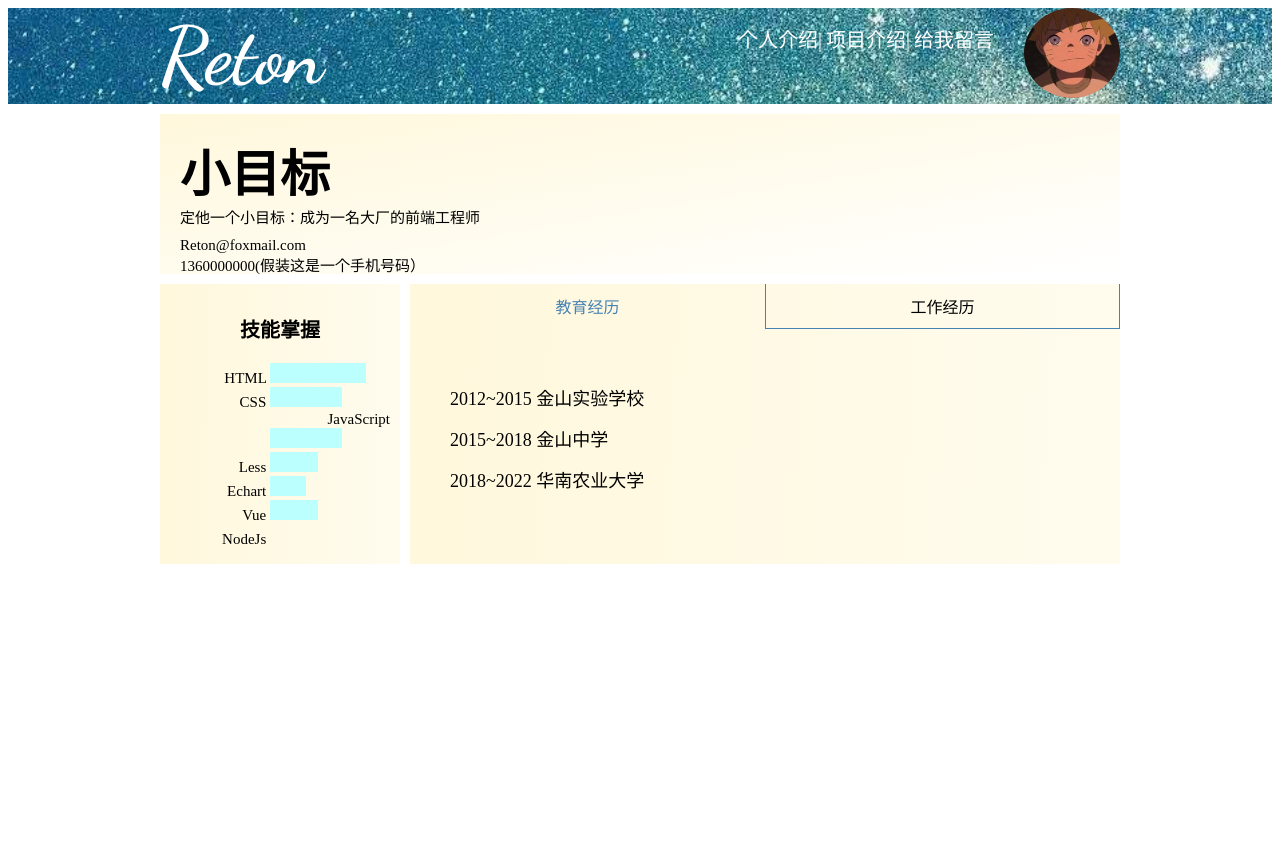
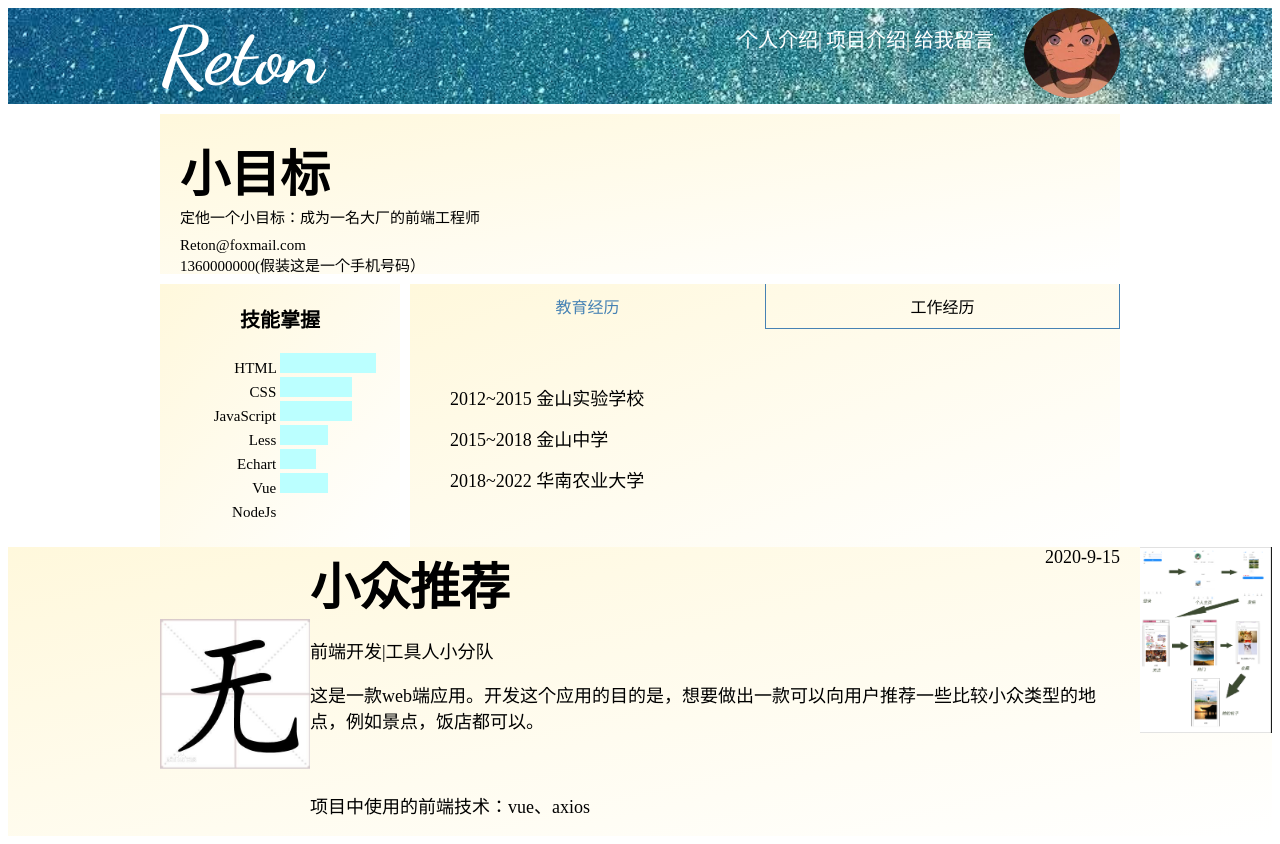
Before and after one commit to Retonliu/resume, a plain HTML site: page index.html in a window 1280 px wide. Before the commit the page ends 800 px from the top, so only its background shows below. Drawn offline with Linux system fonts and the light colour scheme.

Commit message:
使用grid布局，结束post部分

```diff
--- a/index.html
+++ b/index.html
@@ -5,7 +5,7 @@
         <link rel="stylesheet" href="style/resume.css" type="text/css" />
     </head>
     <body>
-        <header>
+        <header class="top">
             <div class="head">
                 <span>Reton</span>
                 <nav>
@@ -103,6 +103,30 @@
                     </section>
                 </section>
             </section>
+            <section>
+                <article class="post odd">
+                    <section  class="content">
+                        <header>
+                            <h1>小众推荐</h1>
+                            <time>2020-9-15</time>
+                        </header>
+                        <aside class="logoside">
+                            <img src="style/img/wu.jpg" alt="logo图">
+                        </aside>
+                        <main>
+                            <p>前端开发|工具人小分队</p>
+                            <p>这是一款web端应用。开发这个应用的目的是，想要做出一款可以向用户推荐一些比较小众类型的地点，例如景点，饭店都可以。</p>
+                        </main>
+                        <footer>
+                            <p>项目中使用的前端技术：vue、axios</p>
+                        </footer>
+                        <aside class="demoside">
+                            <img src="style/img/demo1.png" alt="demo图">
+                        </aside>
+                    </section>
+                </article>
+                <article></article>
+            </section>
         </main>
         <script src="script/resume.js"></script>
     </body>
--- a/script/resume.js
+++ b/script/resume.js
@@ -3,7 +3,6 @@ var edu = document.getElementsByClassName("education")[0];
 var work = document.getElementsByClassName("work")[0];
 tab.addEventListener("click", function(event) {
     let target = event.target;
-    console.log(target);
     if (target.innerText === "教育经历") { //点击“教育经历”
         let workP = tab.children[1].children[0];
         if (!target.matches(".choose")) {
@@ -34,4 +33,3 @@ tab.addEventListener("click", function(event) {
         }
     }
 }, false);
-//console.log(tab.children.indexOf("li"));
--- a/style/resume.less
+++ b/style/resume.less
@@ -7,7 +7,7 @@
 @content: 960px;
 @distance: 10px auto;
 @clear: 0;
-header {
+.top {
     width: 100%;
     nav {
         display: inline-block;
@@ -75,14 +75,12 @@ header {
     background-image: linear-gradient(to bottom right, rgba(255, 248, 220, 1), rgba(255, 248, 220, 0));
 }
 .about {
-    overflow: hidden;
+    display: flex;
+    flex-direction: row;
+    justify-content: center;
     .skill {
-        float: left;
         box-sizing: border-box;
         width: 240px;
-        padding: 10px;
-        padding-bottom: 10000px;
-        margin-bottom: -10000px;
         margin-right: 10px;
         background-image: linear-gradient(to bottom right, rgba(255, 248, 220, 1), rgba(255, 248, 220, 0));
 
@@ -104,11 +102,8 @@ header {
         }
     }
     .experience {
-        float: right;
         box-sizing: border-box;
         width: 710px;
-        padding-bottom: 10000px;
-        margin-bottom: -10000px;
         background-image: linear-gradient(to bottom right, rgba(255, 248, 220, 1), rgba(255, 248, 220, 0));
 
         nav {
@@ -154,6 +149,64 @@ header {
     .show {
         display: block;
     }
-    width: @content;
-    margin: @distance;
 }
+.odd {
+    background-image: linear-gradient(to bottom right, rgba(255, 248, 220, 1), rgba(255, 248, 220, 0));
+}
+.post {
+    .content {
+        /*display: inline-block;
+        position: relative;
+        left: 50%;
+        margin-left: -480px;
+        width: 960px;*/
+        width: 100%;
+        display: inline-grid;
+        grid-template-areas:
+            "...  ...      header ...   rightside  ..."
+            "...  leftside main   ...   rightside  ..."
+            "...  ...      footer ...   rightside  ...";
+        grid-template-columns: calc(~"(50% - 480px)") 150px 810px 20px minmax(0, 400px) 1fr;
+        font-size: 18px;
+        header {
+            grid-row: header / header;
+            grid-column: header / header;
+            position: relative;
+            h1 {
+                display: inline-block;
+                margin: @clear;
+                font-size: 50px;
+                font-weight: 900;
+            }
+            time {
+                position: absolute;
+                right: 0;
+
+            }
+        }
+        .logoside {
+            grid-row: leftside / leftside;
+            grid-column: leftside / leftside;
+            margin-right: 20px;
+            img {
+                width: 150px;
+                height: 150px;
+            }
+        }
+        main {
+            grid-row: main / main;
+            grid-column: main /main;
+        }
+        footer {
+            grid-row: footer / footer;
+            grid-column: footer / footer;
+        }
+        .demoside {
+            grid-row: rightside / rightside;
+            grid-column: rightside / rightside;
+            img {
+                width: 100%;
+            }
+        }
+    }
+}
```
Also changed, not shown: style/img/demo1.png (added), style/img/wu.jpg (added), style/resume.css.
